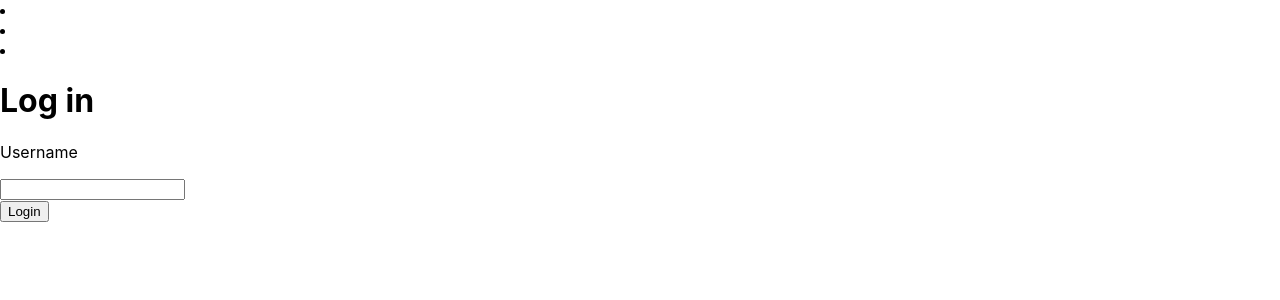
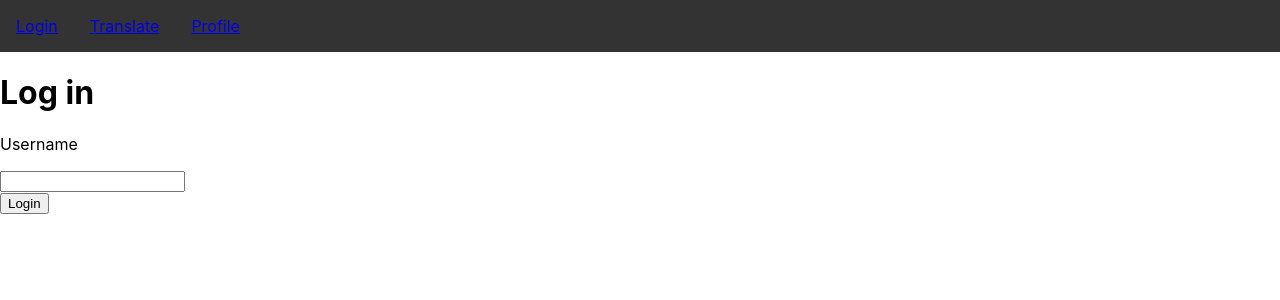
Before and after one commit to omareltokhy/LostInTranslation, a React (Create React App) app: page / in a window 1280 px wide. Shown: the top 300 px of the page. Built offline with nearby package versions, Linux system fonts and the light colour scheme.

Commit message:
add: base css for navbar

```diff
--- a/src/App.js
+++ b/src/App.js
@@ -10,22 +10,25 @@ import {
 import Login from './components/Login';
 import Translate from './components/Translate';
 import Profile from './components/Profile';
+import styles  from './components/Navbar.module.css'
 
 function App() {
 	console.log('App.render')
 
   return (
     <BrowserRouter>
-      <nav>
-        <li>
-          <NavLink to="/" />
-        </li>
-        <li>
-          <NavLink to="/translate" />
-        </li>
-        <li>
-          <NavLink to="/profile" />
-        </li>
+      <nav className={styles.Navbar}>
+        <ul className={styles.NavbarMenu}>
+          <li className={styles.NavbarMenuItem}>
+            <NavLink exact to="/">Login</NavLink>
+          </li>
+          <li className={styles.NavbarMenuItem}>
+            <NavLink to="/translate">Translate</NavLink>
+          </li>
+          <li className={styles.NavbarMenuItem}>
+            <NavLink to="/profile">Profile</NavLink>
+          </li>
+        </ul>
       </nav>
       <main>
         <Switch>
@@ -37,7 +40,6 @@ function App() {
         <Switch>
           <Route path="/profile" component={ Profile } />
         </Switch>
-
       </main>
     </BrowserRouter>
   );
--- /dev/null
+++ b/src/components/Navbar.module.css
@@ -0,0 +1,16 @@
+.Navbar {
+	background: #333;
+	color: white;
+}
+
+.NavbarMenu {
+	display: flex;
+	padding: 0;
+	margin: 0;
+	list-style-type: none;
+}
+
+.NavbarMenuItem {
+	padding: 1rem;
+	text-decoration: none;
+}
```
